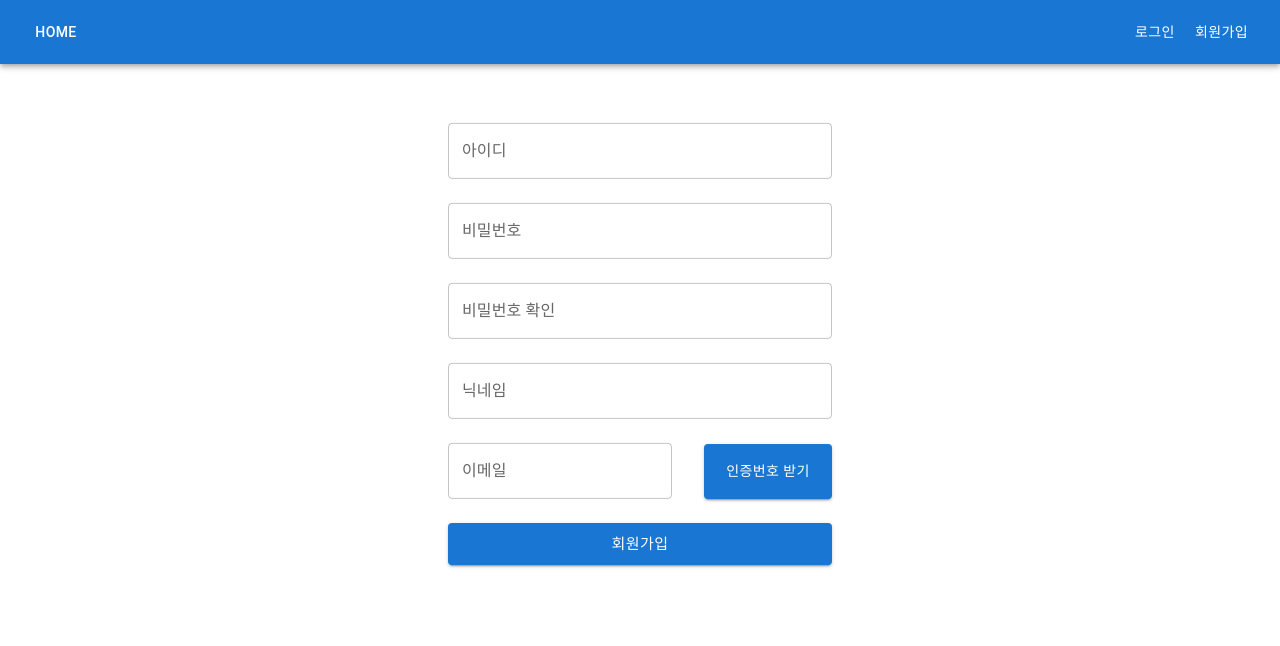
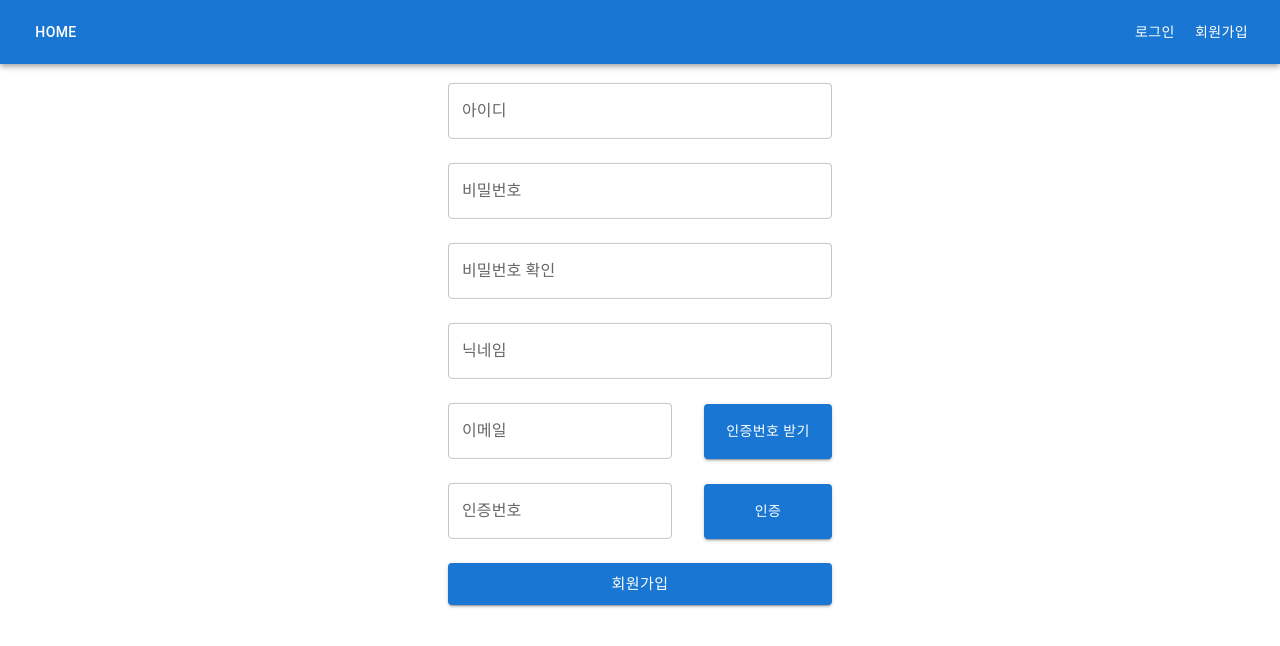
Before and after one commit to HanSeongJun/Our_Spring_Project, a React (Create React App) app in the folder src/main/frontend/: page /user/signUp in a window 1280 px wide. Shown: the top 646 px of the page. Built offline with nearby package versions, Linux system fonts and the light colour scheme.

Commit message:
회원가입 폼 리팩토링 REFACTOR SignUp.js

```diff
--- a/src/main/frontend/src/components/User/SignUp.js
+++ b/src/main/frontend/src/components/User/SignUp.js
@@ -1,12 +1,8 @@
-import * as React from 'react';
-import { useState } from 'react';
-import { Container, TextField, Box } from '@mui/material';
-import Button from '@mui/material/Button';
-import { Link } from 'react-router-dom';
-
+import React, { useState } from 'react';
+import { Container, TextField, Box, Button } from '@mui/material';
 import './styles/SignUp.css';
 
-export default function SignUp() {
+const SignUp = () => {
     const [formData, setFormData] = useState({
         username: '',
         password: '',
@@ -20,32 +16,29 @@ export default function SignUp() {
         setFormData({ ...formData, [name]: value });
     };
 
-    const handleSubmit = (event) => {
+    const handleSubmit = async (event) => {
         event.preventDefault();
 
         if (formData.password !== formData.confirmPassword) {
-            // 비밀번호와 비밀번호 확인이 일치하지 않는 경우
-            alert("비밀번호가 일치하지 않습니다.");
+            alert('비밀번호가 일치하지 않습니다.');
             return;
         }
 
-        // 회원가입 데이터를 백엔드로 전송
-        fetch('/user/signUp', {
+        try {
+            const response = await fetch('/user/signUp', {
                 method: 'POST',
                 headers: {
                     'Content-Type': 'application/json',
                 },
                 body: JSON.stringify(formData),
-        })
-            .then((response) => response.text())
-            .then((data) => {
+            });
+
+            const data = await response.text();
             console.log(data);
-                // 회원가입 완료 폼으로 이동
             window.location.href = '/user/signUpComplete';
-            })
-            .catch((error) => {
+        } catch (error) {
             console.error(error);
-            });
+        }
     };
 
     return (
@@ -75,11 +68,11 @@ export default function SignUp() {
                             className="input"
                             value={formData.confirmPassword}
                             onChange={handleInputChange}
-                            error={formData.password !== formData.confirmPassword} // 오류 상태 여부
+                            error={formData.password !== formData.confirmPassword}
                             helperText={
                                 formData.password !== formData.confirmPassword
                                     ? '비밀번호가 일치하지 않습니다.'
-                                    : '' // 오류 메시지
+                                    : ''
                             }
                         />
                         <TextField
@@ -101,6 +94,16 @@ export default function SignUp() {
                                 인증번호 받기
                             </Button>
                         </Box>
+                        <Box className="email-field">
+                            <TextField
+                                label="인증번호"
+                                name="emailConfirm"
+                                className="input email-input"
+                            />
+                            <Button variant="contained" className="button email-verify">
+                                인증
+                            </Button>
+                        </Box>
                         <Button
                             variant="contained"
                             size="large"
@@ -114,4 +117,6 @@ export default function SignUp() {
             </div>
         </div>
     );
-}
+};
+
+export default SignUp;
```
Lines whose indentation alone changed are shown as unchanged.
